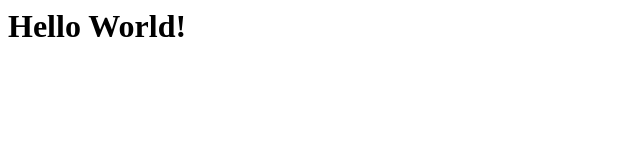
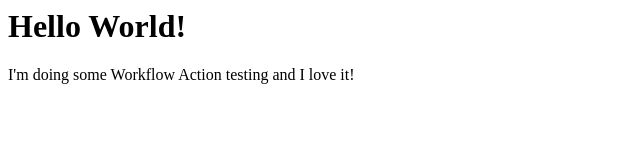
Before and after one commit to karlwoien/workflow-actions, a plain HTML site: page index.html in a window 1280 px wide. Shown: the whole page, without its empty margins (0-640 px from the left). Drawn offline with Linux system fonts and the light colour scheme.

Commit message:
Adds text to index.html file

```diff
--- a/index.html
+++ b/index.html
@@ -4,5 +4,6 @@
 </head>
 <body>
   <h1>Hello World!</h1>
+  <p>I'm doing some Workflow Action testing and I love it!</p>
 </body>
 </html>
```
